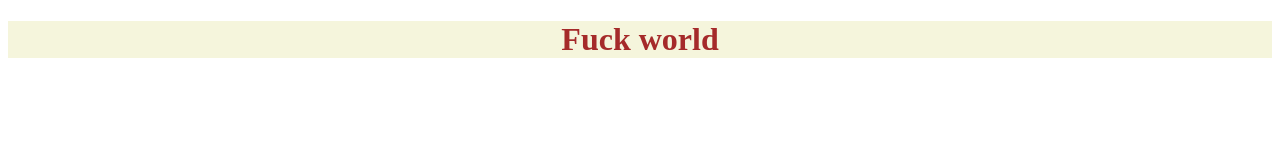
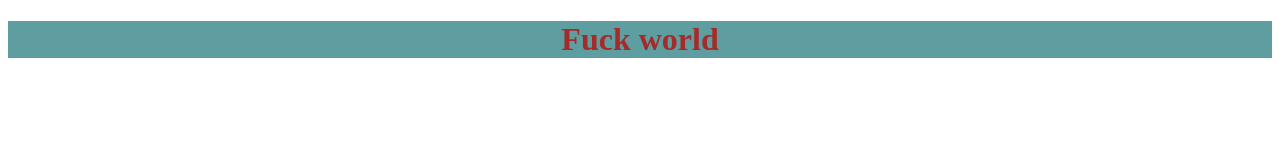
Before and after one commit to Toony-mahmoud-saad/TestGit, a plain HTML site: page index.html in a window 1280 px wide. Drawn offline with Linux system fonts and the light colour scheme.

Commit message:
Modify background color

```diff
--- a/style.css
+++ b/style.css
@@ -1,5 +1,5 @@
 h1{
   color: brown;
   text-align: center;
-  background-color: beige;
+  background-color: cadetblue;
 }
```
